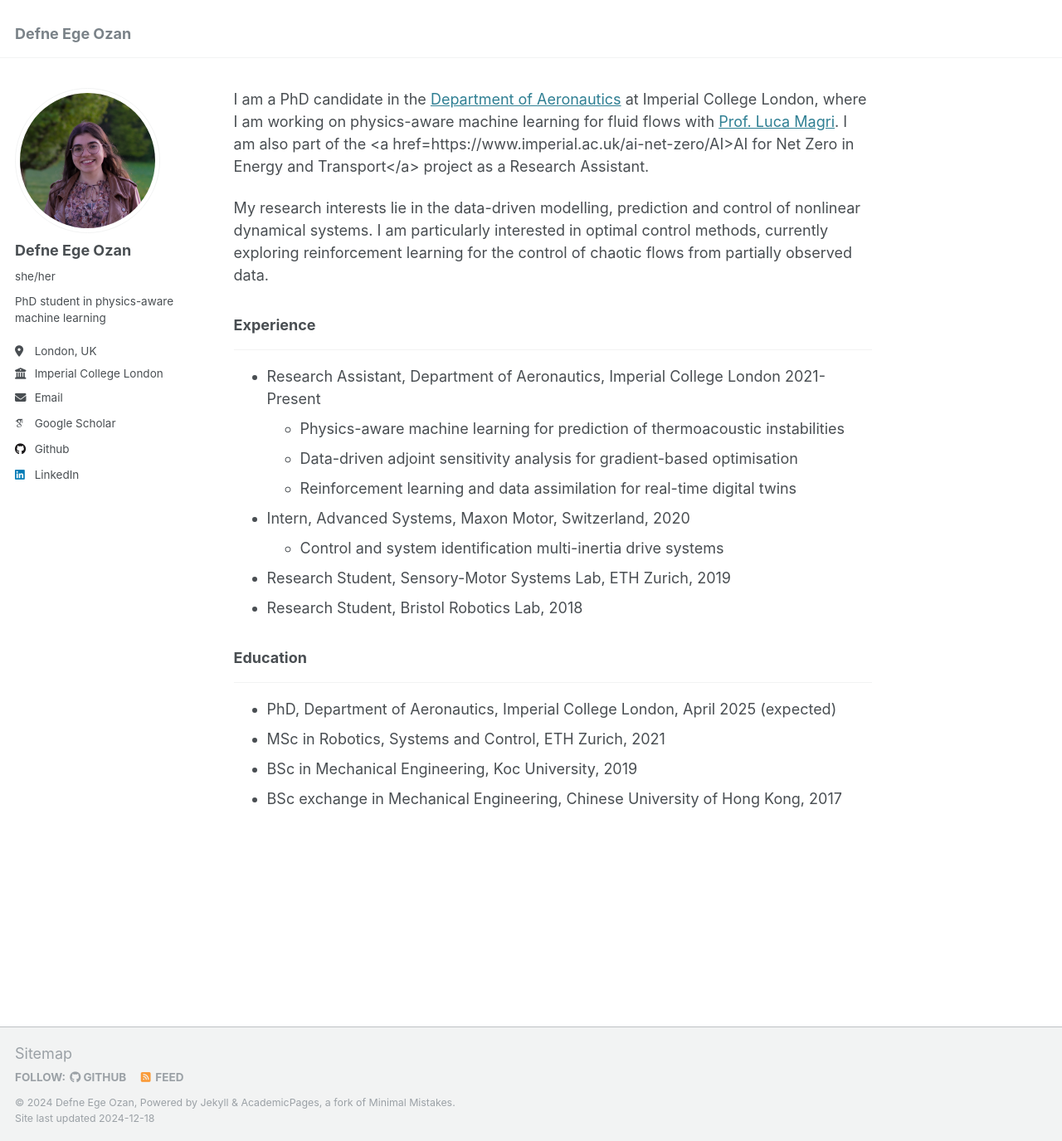
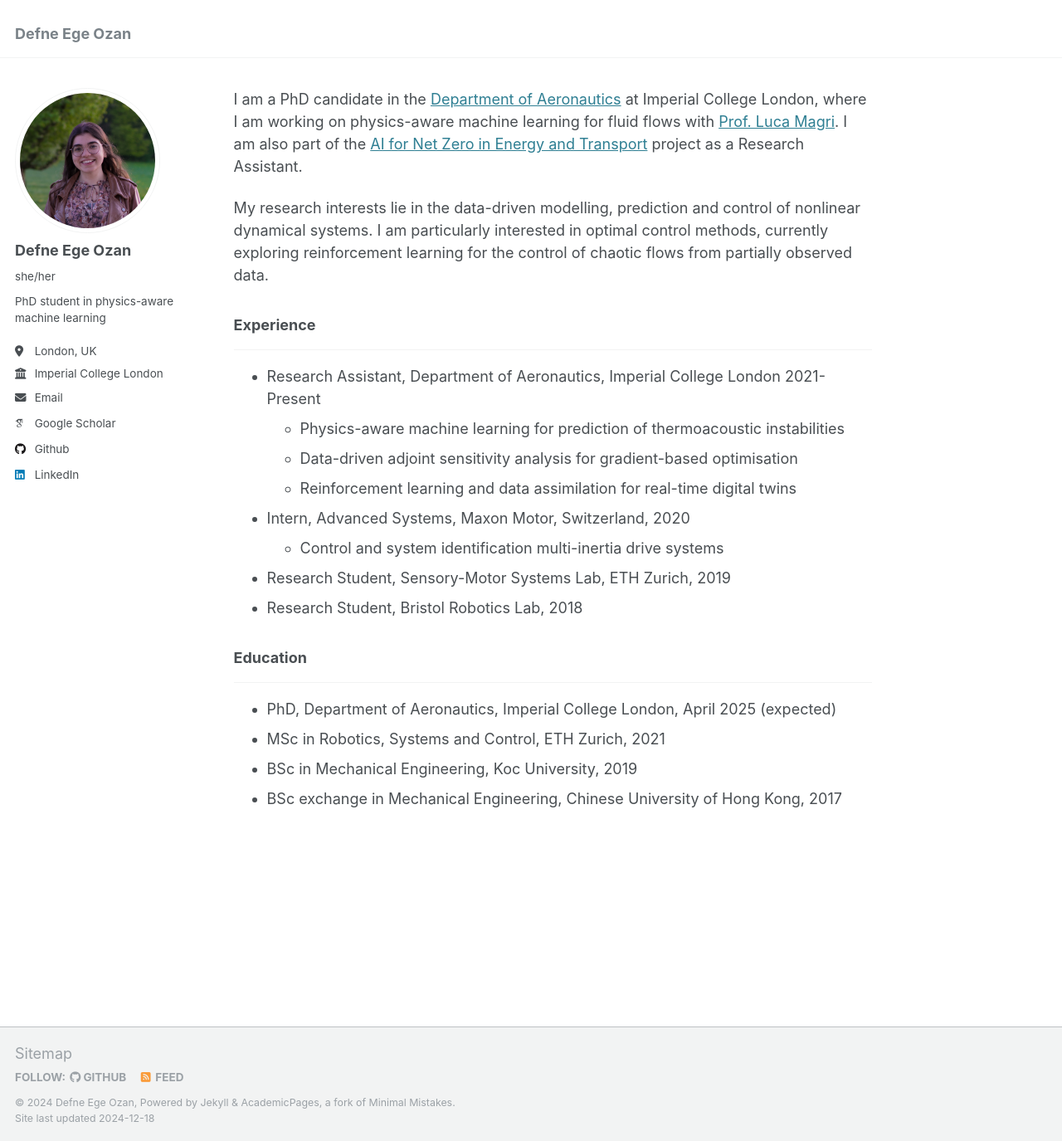
Before and after one commit to defneozan/defneozan.github.io, a Jekyll site: the page built from _pages/about.md, in a window 1280 px wide and 1375 px high. Shown: the whole window at 83% size. Built offline with Jekyll 4.4.1, drawn with Linux system fonts in a browser that asks for light colours; some web fonts are replaced.

Commit message:
Fixed about

```diff
--- a/_pages/about.md
+++ b/_pages/about.md
@@ -6,7 +6,7 @@ redirect_from:
   - /about/
   - /about.html
 ---
-I am a PhD candidate in the <a href="https://www.imperial.ac.uk/aeronautics/">Department of Aeronautics</a> at Imperial College London, where I am working on physics-aware machine learning for fluid flows with <a href="https://magrilab.ae.ic.ac.uk/">Prof. Luca Magri</a>. I am also part of the <a href=https://www.imperial.ac.uk/ai-net-zero/AI>AI for Net Zero in Energy and Transport</a> project as a Research Assistant.
+I am a PhD candidate in the <a href="https://www.imperial.ac.uk/aeronautics/">Department of Aeronautics</a> at Imperial College London, where I am working on physics-aware machine learning for fluid flows with <a href="https://magrilab.ae.ic.ac.uk/">Prof. Luca Magri</a>. I am also part of the <a href="https://www.imperial.ac.uk/ai-net-zero/AI">AI for Net Zero in Energy and Transport</a> project as a Research Assistant.
 
 My research interests lie in the data-driven modelling, prediction and control of nonlinear dynamical systems. I am particularly interested in optimal control methods, currently exploring reinforcement learning for the control of chaotic flows from partially observed data.
 
```
